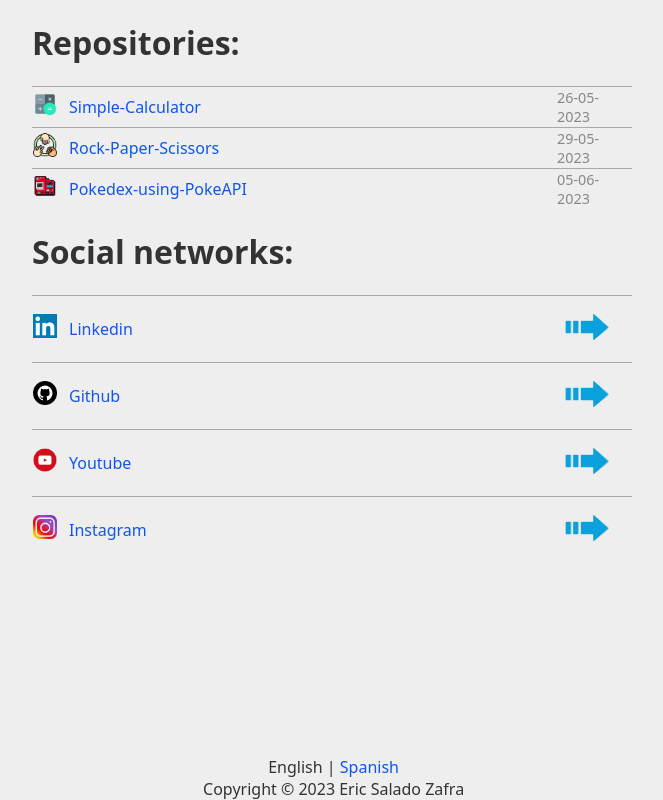
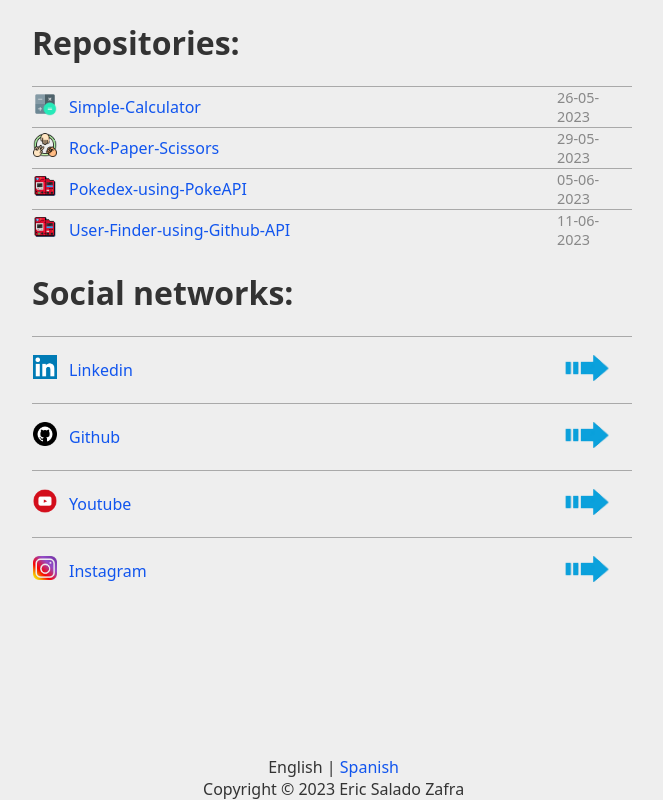
Before and after one commit to esaza/ericsaza.github.io, a plain HTML site: page index.html in a window 1280 px wide. Shown: the whole page, without its empty margins (308-971 px from the left). Drawn offline with Linux system fonts and the light colour scheme.

Commit message:
Update index.html

```diff
--- a/index.html
+++ b/index.html
@@ -51,6 +51,17 @@
           <a href="https://ericsaza.github.io/Pokedex-using-PokeAPI/">Pokedex-using-PokeAPI</a>
         </td>
         <td>05-06-2023</td>
+      </tr>
+      <tr>
+        <td>
+          <a href="https://ericsaza.github.io/User-Finder-using-Github-API/">
+            <img src="img/logo_pokedex.png" alt="logo_calc" width="24" height="24">
+          </a>
+        </td>
+        <td>
+          <a href="https://ericsaza.github.io/User-Finder-using-Github-API/">User-Finder-using-Github-API</a>
+        </td>
+        <td>11-06-2023</td>
       </tr>
     </table>
 
```
